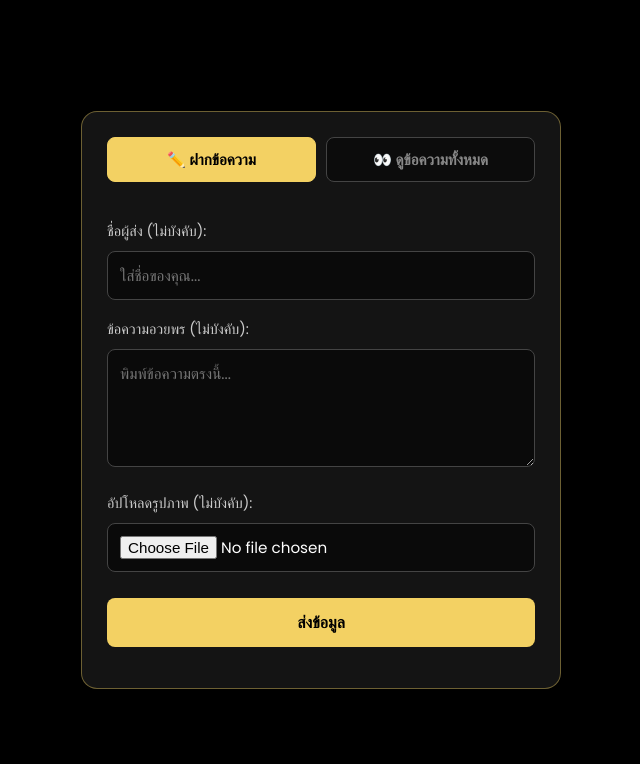
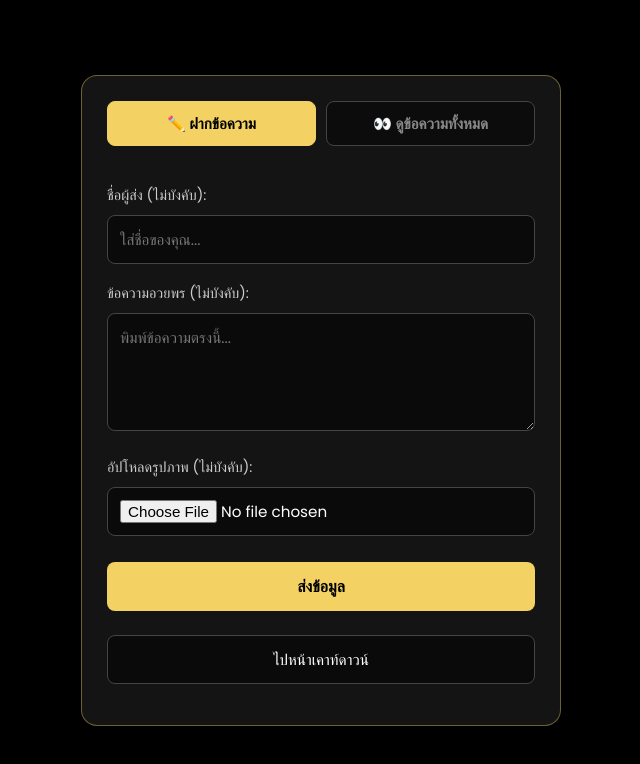
Before and after one commit to nincxndy/text-imge, a plain HTML site: page index.html in a window 1280 px wide. Shown: the whole page, without its empty margins (319-959 px from the left). Drawn offline with Linux system fonts and the light colour scheme; no server answers.

Commit message:
Update index.html

```diff
--- a/index.html
+++ b/index.html
@@ -115,6 +115,7 @@
         <input type="file" id="user-image" accept="image/*">
 
         <button type="submit" id="submit-btn">ส่งข้อมูล</button>
+        <button type="button" id="cd-btn">ไปหน้าเคาท์ดาวน์</button>
       </form>
     </div>
 
```
